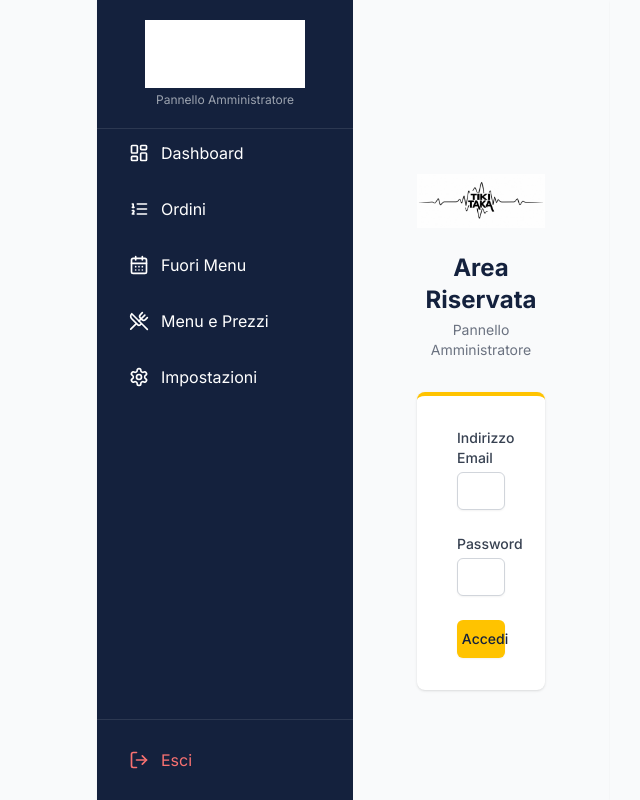
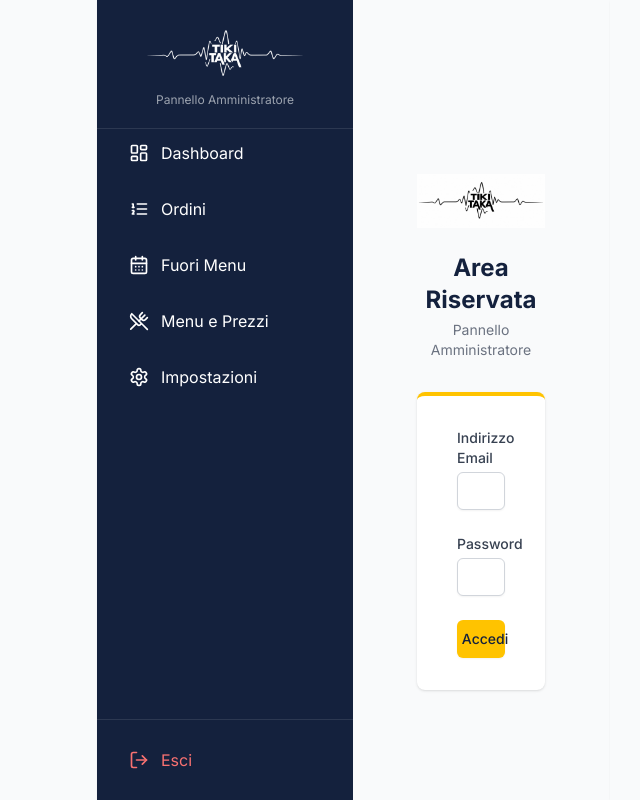
Before and after one commit to CosmoNetinfo/Tikitaka, a Next.js app: page /admin/login in a window 1280 px wide. Shown: the whole page, without its empty margins (287-927 px from the left). Built offline with nearby package versions, Linux system fonts and the light colour scheme.

Commit message:
fix: white logo for dark bg, login timeout/error handling

```diff
--- a/src/app/admin/login/page.tsx
+++ b/src/app/admin/login/page.tsx
@@ -20,16 +20,27 @@ export default function AdminLogin() {
 
     try {
       const supabase = createClient();
-      const { error: authError } = await supabase.auth.signInWithPassword({
-        email,
-        password,
-      });
+
+      // 10s timeout in case Supabase URL is wrong/missing
+      const loginPromise = supabase.auth.signInWithPassword({ email, password });
+      const timeoutPromise = new Promise<never>((_, reject) =>
+        setTimeout(() => reject(new Error("Timeout: controlla la connessione")), 10000)
+      );
+
+      const { error: authError } = await Promise.race([loginPromise, timeoutPromise]);
 
       if (authError) throw authError;
       router.push("/admin");
     } catch (err: unknown) {
+      console.error("Login error:", err);
       const message = err instanceof Error ? err.message : "Errore durante il login";
-      setError(message === "Invalid login credentials" ? "Credenziali non valide" : message);
+      if (message === "Invalid login credentials") {
+        setError("Credenziali non valide");
+      } else if (message.includes("fetch") || message.includes("network") || message.includes("Timeout")) {
+        setError("Errore di connessione. Riprova tra qualche secondo.");
+      } else {
+        setError(message);
+      }
     } finally {
       setLoading(false);
     }
--- a/src/components/admin/AdminSidebar.tsx
+++ b/src/components/admin/AdminSidebar.tsx
@@ -30,7 +30,7 @@ export default function AdminSidebar() {
     <>
       {/* Mobile top bar */}
       <div className="md:hidden flex items-center justify-between bg-[#14213D] px-4 py-2 text-white">
-        <Image src="/logo.png" alt="Tiki Taka" width={140} height={47} className="h-10 w-auto brightness-0 invert" />
+        <Image src="/logo-white.png" alt="Tiki Taka" width={140} height={47} className="h-10 w-auto" />
         <button onClick={() => setIsOpen(!isOpen)} className="text-white">
           {isOpen ? <X size={24} /> : <Menu size={24} />}
         </button>
@@ -43,7 +43,7 @@ export default function AdminSidebar() {
       >
         {/* Desktop logo */}
         <div className="p-5 hidden md:flex flex-col items-center border-b border-white/10">
-          <Image src="/logo.png" alt="Tiki Taka" width={180} height={60} className="w-40 h-auto brightness-0 invert" />
+          <Image src="/logo-white.png" alt="Tiki Taka" width={180} height={60} className="w-40 h-auto" />
           <p className="text-xs text-gray-400 mt-1">Pannello Amministratore</p>
         </div>
 
```
Also changed, not shown: public/logo-white.png (added).
